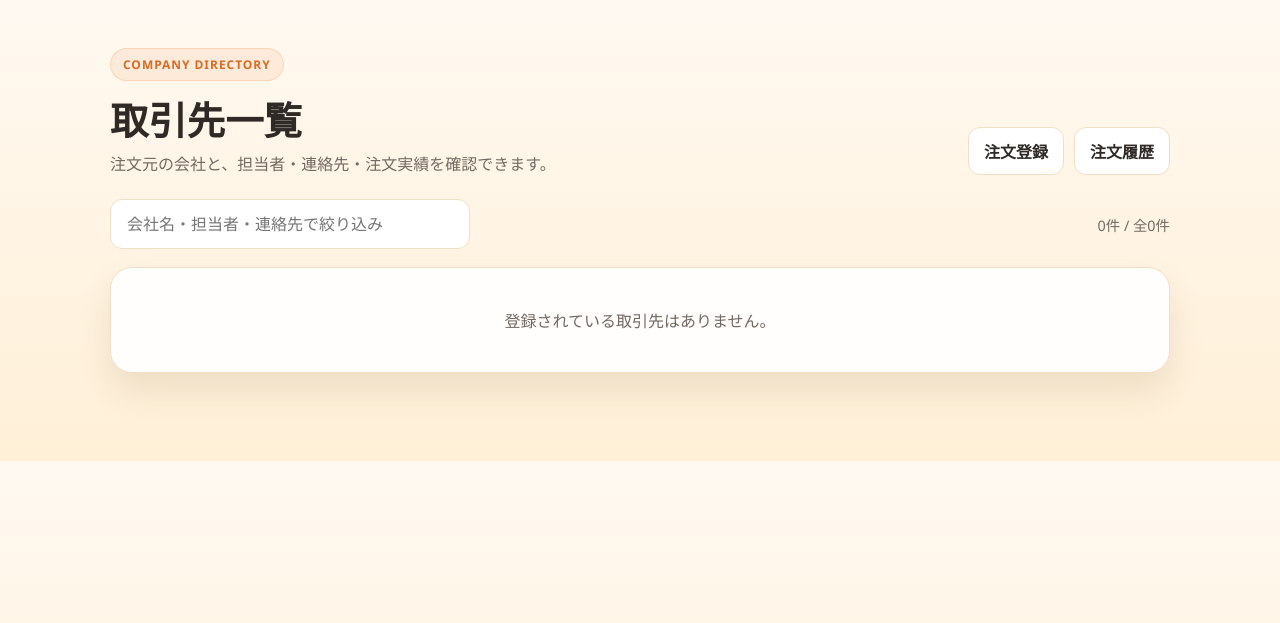
After one commit to gyakusu/fastapi-postgres-demo, a FastAPI app: template app/templates/companies.html in a window 1280 px wide. The commit adds this page. Shown: the top 623 px of the page. Run offline with FastAPI, Linux system fonts and the light colour scheme; the template is opened without the code that fills it, so the values that code supplies are empty; some libraries are stand-ins or nearby versions.

Commit message:
取引先一覧画面を追加し、会社の連絡先と注文実績を表示する機能を実装

```diff
--- a/app/db.py
+++ b/app/db.py
@@ -12,6 +12,7 @@ from app.schemas import (
     Bento,
     BentoAllergenInfo,
     Company,
+    CompanyContact,
     OrderDraft,
     OrderItem,
     OrderSummary,
@@ -34,6 +35,19 @@ def _normalize_date(value: Any) -> str:
 
 def _company_from_row(row: tuple[Any, ...]) -> Company:
     return Company(id=row[0], name=row[1])
+
+
+def _company_contact_from_row(row: tuple[Any, ...]) -> CompanyContact:
+    return CompanyContact(
+        id=row[0],
+        name=row[1],
+        contact_name=row[2],
+        email=row[3],
+        phone=row[4],
+        order_count=int(row[5]),
+        last_order_date=None if row[6] is None else _normalize_date(row[6]),
+        total_price=int(row[7]),
+    )
 
 
 def _bento_from_row(row: tuple[Any, ...]) -> Bento:
@@ -87,6 +101,36 @@ def fetch_companies() -> list[Company]:
         rows = cur.fetchall()
 
     return [_company_from_row(row) for row in rows]
+
+
+def fetch_company_contacts() -> list[CompanyContact]:
+    """Return companies with their contact details and order statistics."""
+    with get_connection() as conn, conn.cursor() as cur:
+        cur.execute(
+            """
+            SELECT
+                c.id,
+                c.name,
+                c.contact_name,
+                c.email,
+                c.phone,
+                COUNT(DISTINCT o.id) AS order_count,
+                MAX(o.order_date) AS last_order_date,
+                COALESCE(SUM(b.price * oi.quantity), 0) AS total_price
+            FROM companies c
+            LEFT JOIN orders o
+                ON o.company_id = c.id
+            LEFT JOIN order_items oi
+                ON oi.order_id = o.id
+            LEFT JOIN bento b
+                ON b.id = oi.bento_id
+            GROUP BY c.id, c.name, c.contact_name, c.email, c.phone
+            ORDER BY c.name
+            """
+        )
+        rows = cur.fetchall()
+
+    return [_company_contact_from_row(row) for row in rows]
 
 
 def fetch_bentos() -> list[Bento]:
--- a/app/main.py
+++ b/app/main.py
@@ -106,6 +106,15 @@ def index(request: Request):
     return templates.TemplateResponse(request, "index.html", context)
 
 
+@app.get("/companies")
+def company_directory(request: Request):
+    return templates.TemplateResponse(
+        request,
+        "companies.html",
+        {"companies": db.fetch_company_contacts()},
+    )
+
+
 @app.post("/orders")
 async def create_order(request: Request):
     form = await request.form()
--- /dev/null
+++ b/app/templates/companies.html
@@ -0,0 +1,361 @@
+<!doctype html>
+<html lang="ja">
+  <head>
+    <meta charset="UTF-8" />
+    <meta name="viewport" content="width=device-width, initial-scale=1.0" />
+    <title>取引先一覧</title>
+    <style>
+      :root {
+        --bg: #fffaf3;
+        --panel: #ffffff;
+        --line: #f1dfc5;
+        --primary: #ef8f4c;
+        --primary-dark: #d86c24;
+        --secondary: #7dbb74;
+        --text: #2f2a26;
+        --muted: #726962;
+        --shadow: 0 18px 35px rgba(105, 74, 30, 0.12);
+      }
+
+      * {
+        box-sizing: border-box;
+      }
+
+      body {
+        margin: 0;
+        font-family: "Segoe UI", "Hiragino Sans", "Yu Gothic", sans-serif;
+        background: linear-gradient(180deg, #fff9f1 0%, #fff0d7 100%);
+        color: var(--text);
+      }
+
+      .page {
+        max-width: 1100px;
+        margin: 48px auto;
+        padding: 0 20px 40px;
+      }
+
+      .header {
+        display: flex;
+        align-items: end;
+        justify-content: space-between;
+        gap: 20px;
+        margin-bottom: 24px;
+      }
+
+      .eyebrow {
+        display: inline-block;
+        background: rgba(239, 143, 76, 0.12);
+        color: var(--primary-dark);
+        border: 1px solid rgba(239, 143, 76, 0.25);
+        border-radius: 999px;
+        padding: 7px 12px;
+        font-size: 12px;
+        font-weight: 700;
+        letter-spacing: 0.08em;
+        text-transform: uppercase;
+      }
+
+      h1 {
+        margin: 16px 0 8px;
+        font-size: clamp(2rem, 3vw, 3rem);
+        line-height: 1.2;
+      }
+
+      .subtitle {
+        margin: 0;
+        color: var(--muted);
+      }
+
+      .nav-links {
+        flex: 0 0 auto;
+        display: flex;
+        gap: 10px;
+      }
+
+      .nav-links a {
+        border: 1px solid var(--line);
+        border-radius: 12px;
+        background: #fff;
+        color: var(--text);
+        padding: 11px 15px;
+        text-decoration: none;
+        font-weight: 700;
+      }
+
+      .nav-links a:hover {
+        background: #fff4db;
+      }
+
+      .toolbar {
+        display: flex;
+        align-items: center;
+        justify-content: space-between;
+        gap: 16px;
+        margin-bottom: 18px;
+      }
+
+      .search {
+        flex: 1;
+        max-width: 360px;
+        border: 1px solid var(--line);
+        background: #fff;
+        border-radius: 12px;
+        padding: 13px 16px;
+        font-size: 1rem;
+        font-family: inherit;
+        color: var(--text);
+      }
+
+      .search:focus {
+        outline: none;
+        border-color: rgba(239, 143, 76, 0.8);
+        box-shadow: 0 0 0 4px rgba(239, 143, 76, 0.12);
+      }
+
+      .count {
+        color: var(--muted);
+        font-size: 0.9rem;
+      }
+
+      .company-list {
+        display: grid;
+        grid-template-columns: repeat(auto-fill, minmax(320px, 1fr));
+        gap: 20px;
+      }
+
+      .company-card {
+        display: flex;
+        flex-direction: column;
+        background: rgba(255, 255, 255, 0.94);
+        border: 1px solid var(--line);
+        border-radius: 22px;
+        box-shadow: var(--shadow);
+        padding: 22px 20px;
+      }
+
+      .company-name {
+        margin: 0 0 4px;
+        font-size: 1.15rem;
+      }
+
+      .company-id {
+        color: var(--muted);
+        font-size: 0.82rem;
+        margin-bottom: 16px;
+      }
+
+      .contact-list {
+        list-style: none;
+        margin: 0;
+        padding: 0;
+        display: grid;
+        gap: 10px;
+        flex: 1;
+      }
+
+      .contact-list li {
+        display: flex;
+        align-items: baseline;
+        justify-content: space-between;
+        gap: 12px;
+        padding-bottom: 9px;
+        border-bottom: 1px dashed var(--line);
+      }
+
+      .contact-label {
+        color: var(--muted);
+        font-size: 0.86rem;
+        flex: 0 0 auto;
+      }
+
+      .contact-value {
+        text-align: right;
+        word-break: break-all;
+      }
+
+      .contact-value a {
+        color: var(--primary-dark);
+        text-decoration: none;
+        font-weight: 600;
+      }
+
+      .contact-value a:hover {
+        text-decoration: underline;
+      }
+
+      .unset {
+        color: var(--muted);
+      }
+
+      .stats {
+        margin-top: 18px;
+        display: grid;
+        grid-template-columns: repeat(3, 1fr);
+        gap: 10px;
+        background: linear-gradient(135deg, #fff7ea 0%, #fde5b8 100%);
+        border: 1px solid rgba(239, 143, 76, 0.25);
+        border-radius: 16px;
+        padding: 14px 12px;
+      }
+
+      .stat {
+        text-align: center;
+      }
+
+      .stat span {
+        display: block;
+        color: var(--muted);
+        font-size: 0.76rem;
+        margin-bottom: 4px;
+      }
+
+      .stat strong {
+        font-size: 0.98rem;
+      }
+
+      .empty {
+        background: rgba(255, 255, 255, 0.94);
+        border: 1px solid var(--line);
+        border-radius: 22px;
+        box-shadow: var(--shadow);
+        padding: 40px 24px;
+        text-align: center;
+        color: var(--muted);
+      }
+
+      @media (max-width: 820px) {
+        .header {
+          align-items: start;
+          flex-direction: column;
+        }
+
+        .toolbar {
+          flex-direction: column;
+          align-items: stretch;
+        }
+
+        .search {
+          max-width: none;
+        }
+      }
+    </style>
+  </head>
+
+  <body>
+    <div class="page">
+      <header class="header">
+        <div class="header-copy">
+          <span class="eyebrow">Company directory</span>
+          <h1>取引先一覧</h1>
+          <p class="subtitle">
+            注文元の会社と、担当者・連絡先・注文実績を確認できます。
+          </p>
+        </div>
+        <nav class="nav-links">
+          <a href="/">注文登録</a>
+          <a href="/orders">注文履歴</a>
+        </nav>
+      </header>
+
+      <div class="toolbar">
+        <input
+          type="search"
+          class="search"
+          id="company-search"
+          placeholder="会社名・担当者・連絡先で絞り込み"
+          aria-label="取引先を絞り込む"
+        />
+        <p class="count" id="company-count" aria-live="polite"></p>
+      </div>
+
+      {% if companies %}
+      <div class="company-list" id="company-list">
+        {% for company in companies %}
+        <article
+          class="company-card"
+          data-search="{{ company.name }} {{ company.contact_name or '' }} {{ company.email or '' }} {{ company.phone or '' }}"
+        >
+          <h2 class="company-name">{{ company.name }}</h2>
+          <div class="company-id">会社ID: {{ company.id }}</div>
+
+          <ul class="contact-list">
+            <li>
+              <span class="contact-label">担当者</span>
+              <span class="contact-value">
+                {% if company.contact_name %}
+                {{ company.contact_name }}
+                {% else %}
+                <span class="unset">未登録</span>
+                {% endif %}
+              </span>
+            </li>
+            <li>
+              <span class="contact-label">メール</span>
+              <span class="contact-value">
+                {% if company.email %}
+                <a href="mailto:{{ company.email }}">{{ company.email }}</a>
+                {% else %}
+                <span class="unset">未登録</span>
+                {% endif %}
+              </span>
+            </li>
+            <li>
+              <span class="contact-label">電話</span>
+              <span class="contact-value">
+                {% if company.phone %}
+                <a href="tel:{{ company.phone }}">{{ company.phone }}</a>
+                {% else %}
+                <span class="unset">未登録</span>
+                {% endif %}
+              </span>
+            </li>
+          </ul>
+
+          <div class="stats">
+            <div class="stat">
+              <span>注文件数</span>
+              <strong>{{ company.order_count }}件</strong>
+            </div>
+            <div class="stat">
+              <span>最終注文日</span>
+              <strong>{{ company.last_order_date or "―" }}</strong>
+            </div>
+            <div class="stat">
+              <span>累計金額</span>
+              <strong>{{ company.total_price | yen }}</strong>
+            </div>
+          </div>
+        </article>
+        {% endfor %}
+      </div>
+      {% else %}
+      <div class="empty">登録されている取引先はありません。</div>
+      {% endif %}
+    </div>
+
+    <script>
+      const searchInput = document.getElementById("company-search");
+      const countLabel = document.getElementById("company-count");
+      const cards = [...document.querySelectorAll(".company-card")];
+
+      function applyFilter() {
+        const keyword = searchInput.value.trim().toLowerCase();
+        let visible = 0;
+
+        cards.forEach((card) => {
+          const haystack = (card.dataset.search || "").toLowerCase();
+          const matched = !keyword || haystack.includes(keyword);
+          card.hidden = !matched;
+          if (matched) {
+            visible += 1;
+          }
+        });
+
+        countLabel.textContent = `${visible}件 / 全${cards.length}件`;
+      }
+
+      searchInput.addEventListener("input", applyFilter);
+      applyFilter();
+    </script>
+  </body>
+</html>
```
Also changed, not shown: app/schemas.py (+13 -0 lines), app/templates/index.html (+27 -4 lines), app/templates/order_history.html (+8 -0 lines), tests/test_orders_complete.py (+49 -1 lines), README.md.
